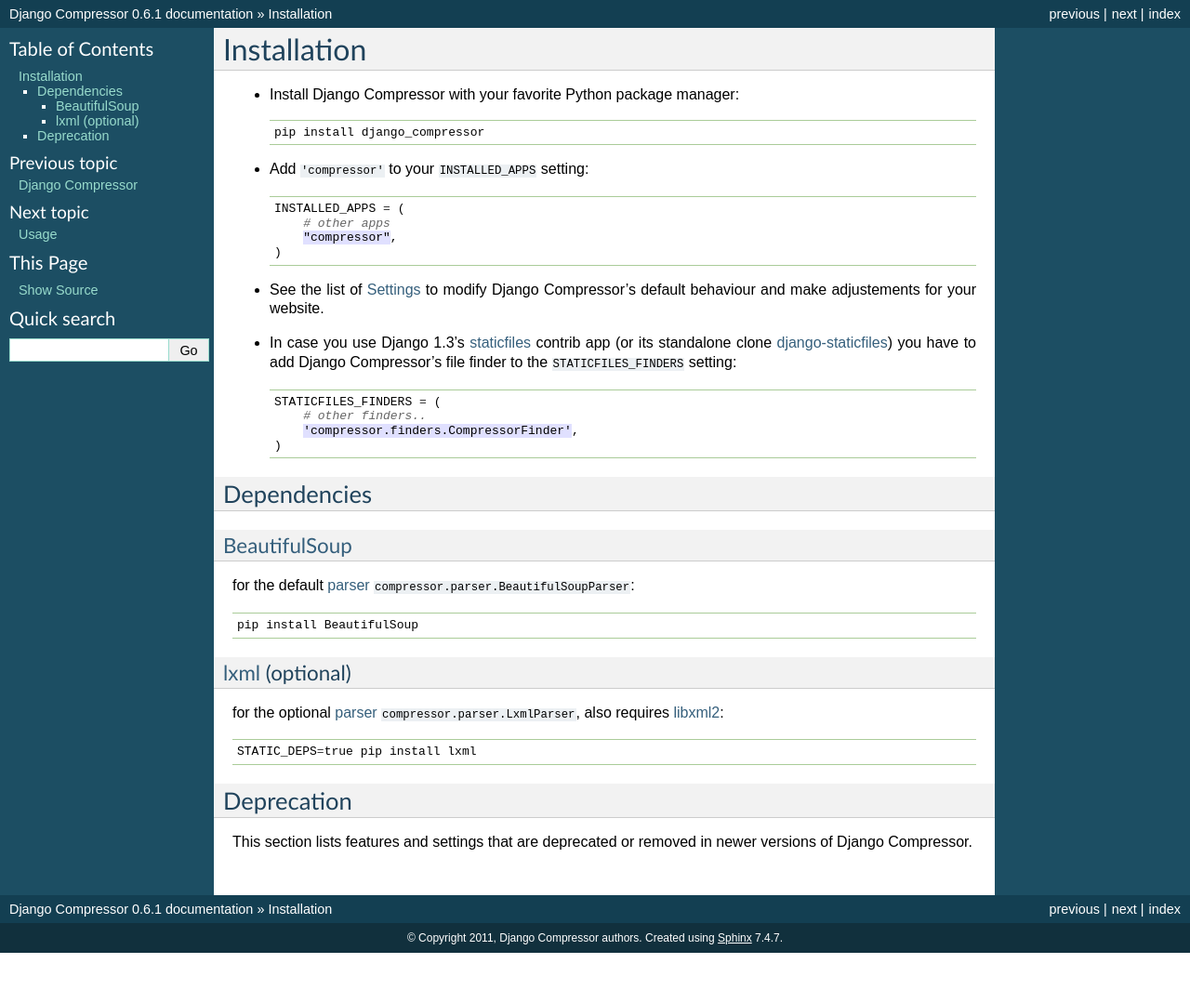
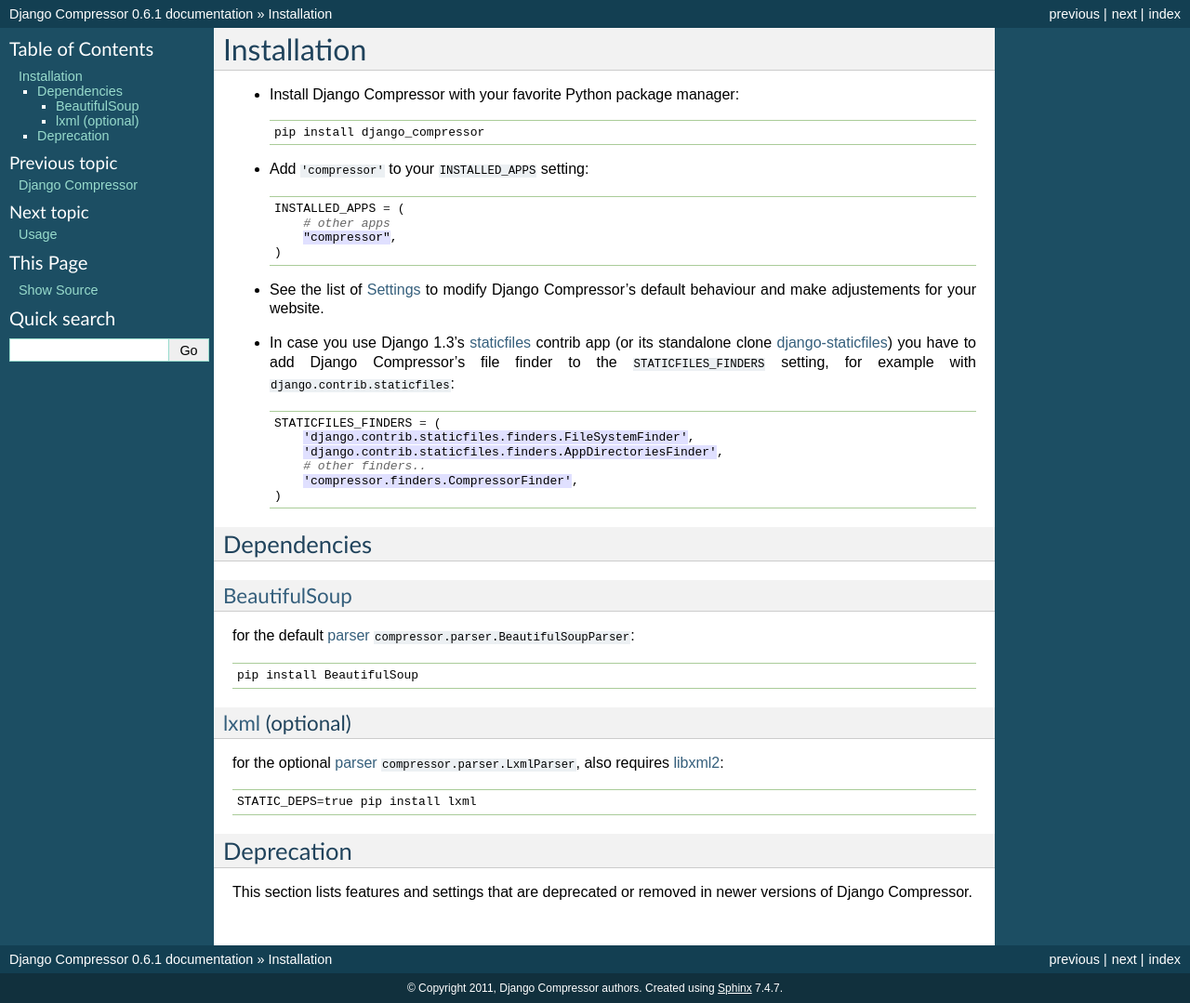
Before and after one commit to django-compressor/django-compressor, a Sphinx documentation site: the page built from docs/installation.txt, in a window 1280 px wide. Shown: the whole page at 93% size. Built offline with Sphinx 7.4.7, drawn with Linux system fonts in a browser that asks for light colours; before the commit the page ends 1025 px from its top, so only the background shows below that.

Commit message:
Added the defaults of the STATICFILES_FINDERS setting to make sure it doesn't backfire. Refs issue #21.

```diff
--- a/docs/installation.txt
+++ b/docs/installation.txt
@@ -17,9 +17,12 @@
 
 * In case you use Django 1.3's staticfiles_ contrib app (or its standalone
   clone django-staticfiles_) you have to add Django Compressor's file finder
-  to the ``STATICFILES_FINDERS`` setting::
+  to the ``STATICFILES_FINDERS`` setting, for example with
+  ``django.contrib.staticfiles``::
 
     STATICFILES_FINDERS = (
+        'django.contrib.staticfiles.finders.FileSystemFinder',
+        'django.contrib.staticfiles.finders.AppDirectoriesFinder',
         # other finders..
         'compressor.finders.CompressorFinder',
     )
```
